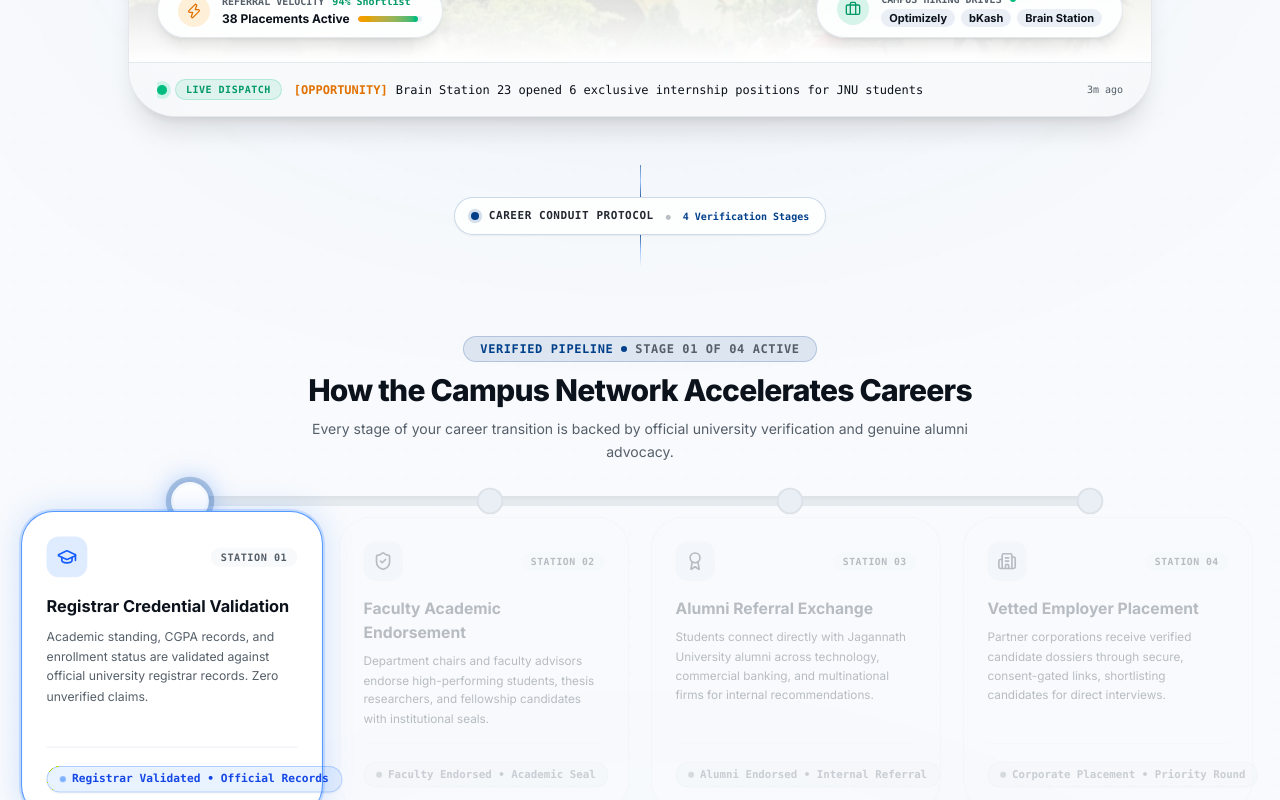
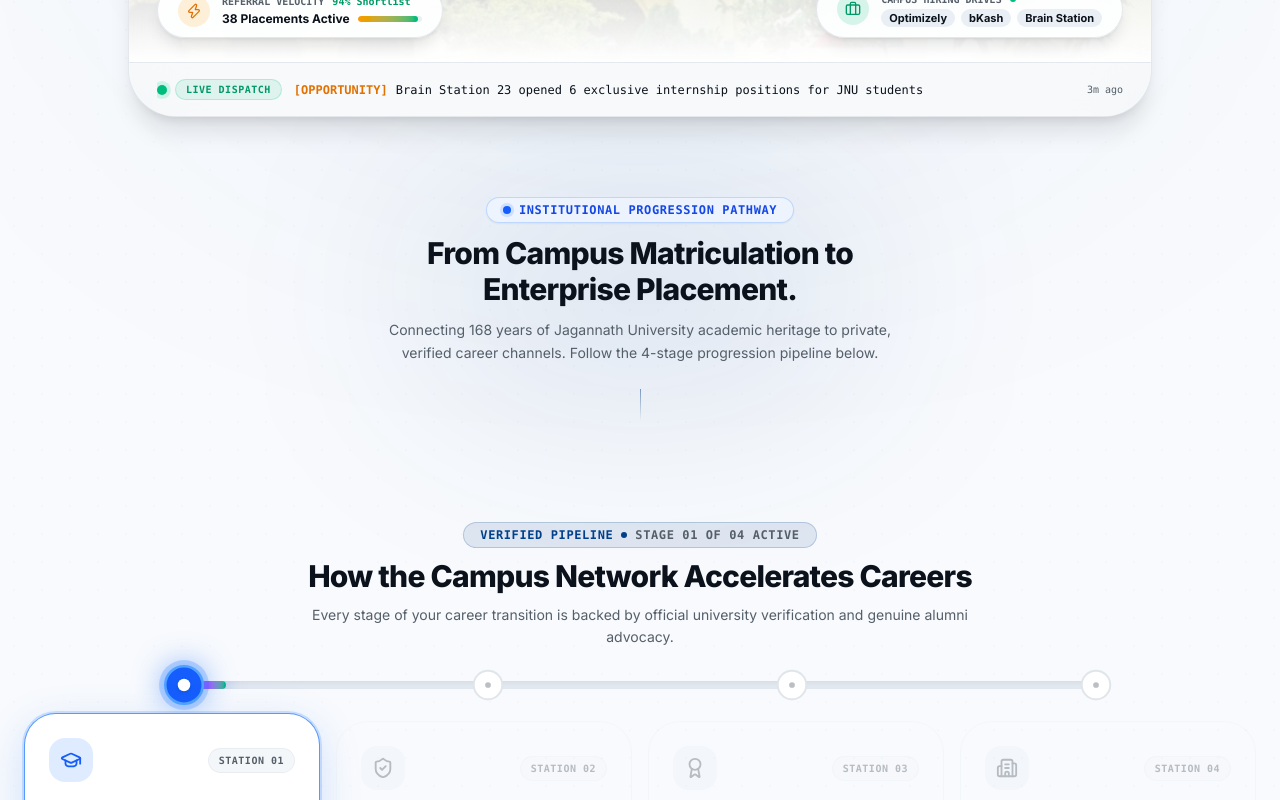
Before and after one commit to sooooojib/CAMPUS_JOB_HUNTING, a Next.js app: page / in a window 1280 px wide. Shown: the part 1160-1960 px from the top of the page. Built offline with nearby package versions, Linux system fonts and the light colour scheme.

Commit message:
fix(landing): design authentic transition bridge with editorial writing and fix station node card alignment

```diff
--- a/app/(public)/page.tsx
+++ b/app/(public)/page.tsx
@@ -5,42 +5,53 @@ import { ProcessConduit } from "@/components/landing/process-conduit";
 
 export function ContinuousSpine() {
   return (
-    <div className="relative flex flex-col items-center justify-center py-6 sm:py-8 pointer-events-none select-none">
-      {/* Subtle descent beam */}
-      <div className="w-px h-6 sm:h-8 bg-gradient-to-b from-primary/60 via-blue-500/40 to-primary/80" />
+    <div className="relative flex flex-col items-center justify-center py-10 sm:py-16 select-none">
+      {/* Ambient Radial Luminous Glow */}
+      <div className="absolute w-[450px] h-[220px] bg-primary/10 dark:bg-primary/15 blur-[100px] rounded-full pointer-events-none -translate-y-4" />
 
-      {/* High-Trust Transition Pill */}
-      <div className="inline-flex items-center gap-2.5 px-4 py-1.5 rounded-full bg-card/90 dark:bg-slate-900/90 border border-primary/20 shadow-xs backdrop-blur-md">
-        <span className="relative flex size-2">
-          <span className="animate-ping absolute inline-flex h-full w-full rounded-full bg-primary opacity-75" />
-          <span className="relative inline-flex rounded-full size-2 bg-primary" />
-        </span>
-        <span className="text-[11px] font-mono font-semibold tracking-wider uppercase text-foreground/90">
-          Career Conduit Protocol
-        </span>
-        <span className="text-muted-foreground/40">•</span>
-        <span className="text-[10px] font-mono text-primary font-bold">
-          4 Verification Stages
-        </span>
+      {/* Narrative Architectural Transition Bridge */}
+      <div className="relative z-10 flex flex-col items-center text-center max-w-xl mx-auto px-4 space-y-3">
+        {/* Luminous Waypoint Badge */}
+        <div className="inline-flex items-center gap-2 rounded-full border border-blue-500/25 bg-blue-50/80 dark:bg-blue-950/40 px-4 py-1 text-xs font-mono font-semibold text-blue-700 dark:text-blue-300 shadow-xs backdrop-blur-md">
+          <span className="relative flex size-2">
+            <span className="animate-ping absolute inline-flex h-full w-full rounded-full bg-blue-500 opacity-75" />
+            <span className="relative inline-flex rounded-full size-2 bg-blue-600 dark:bg-blue-400" />
+          </span>
+          <span className="uppercase tracking-wider">Institutional Progression Pathway</span>
+        </div>
+
+        {/* Narrative Headline with Editorial Authority */}
+        <h3 className="text-2xl sm:text-3xl font-extrabold tracking-tight text-foreground">
+          From Campus Matriculation to Enterprise Placement.
+        </h3>
+
+        {/* Supporting Narrative Copy */}
+        <p className="text-xs sm:text-sm text-muted-foreground leading-relaxed max-w-lg">
+          Connecting 168 years of Jagannath University academic heritage to private, verified career channels. Follow the 4-stage progression pipeline below.
+        </p>
+
+        {/* Soft Downward Flow Indicator (No Harsh 1px Skewer Line) */}
+        <div className="pt-3 flex flex-col items-center gap-1 text-muted-foreground/50">
+          <div className="w-px h-8 bg-gradient-to-b from-primary/50 to-transparent" />
+        </div>
       </div>
-
-      {/* Subtle entry beam */}
-      <div className="w-px h-6 sm:h-8 bg-gradient-to-b from-primary/80 via-blue-500/40 to-transparent" />
     </div>
   );
 }
 
 export function OutcomeSpine() {
   return (
-    <div className="relative flex flex-col items-center justify-center py-6 sm:py-8 pointer-events-none select-none">
-      <div className="w-px h-6 bg-gradient-to-b from-emerald-500/60 to-emerald-500" />
-      <div className="inline-flex items-center gap-2 px-3.5 py-1 rounded-full bg-card/90 dark:bg-slate-900/90 border border-emerald-500/20 shadow-xs backdrop-blur-md">
-        <span className="size-1.5 rounded-full bg-emerald-500" />
-        <span className="text-[10px] font-mono font-semibold uppercase tracking-wider text-emerald-600 dark:text-emerald-400">
-          Verified Progression Output
-        </span>
+    <div className="relative flex flex-col items-center justify-center py-8 sm:py-12 select-none">
+      <div className="flex flex-col items-center text-center space-y-2">
+        <div className="inline-flex items-center gap-2 rounded-full border border-emerald-500/25 bg-emerald-50/70 dark:bg-emerald-950/40 px-4 py-1 text-xs font-mono font-semibold text-emerald-700 dark:text-emerald-300 shadow-xs backdrop-blur-md">
+          <span className="size-2 rounded-full bg-emerald-500" />
+          <span className="uppercase tracking-wider">Stage 04 Placement Output</span>
+        </div>
+        <p className="text-xs font-mono text-muted-foreground">
+          Verified Pipeline Yield • 100% Registrar Synchronized
+        </p>
       </div>
-      <div className="w-px h-6 bg-gradient-to-b from-emerald-500 to-transparent" />
+      <div className="w-px h-8 bg-gradient-to-b from-emerald-500/50 to-transparent mt-3" />
     </div>
   );
 }
--- a/components/landing/process-conduit.tsx
+++ b/components/landing/process-conduit.tsx
@@ -19,11 +19,14 @@ const STATIONS = [
     icon: GraduationCap,
     color: "blue",
     borderActive:
-      "border-blue-500/80 ring-2 ring-blue-500/20 shadow-[0_0_30px_rgba(59,130,246,0.22)] bg-card",
+      "border-blue-500/80 ring-2 ring-blue-500/20 shadow-[0_12px_40px_rgba(59,130,246,0.22)] bg-card",
     iconBg: "bg-blue-500/15 text-blue-600 dark:text-blue-400",
     badgeBg:
       "bg-blue-500/10 text-blue-700 dark:text-blue-300 border-blue-500/30",
-    dotColor: "bg-blue-500",
+    nodeBg: "bg-blue-600 text-white",
+    nodeBorder: "border-blue-400",
+    nodeGlow: "shadow-[0_0_24px_rgba(59,130,246,0.7)] ring-4 ring-blue-500/25",
+    dotColor: "bg-blue-600",
   },
   {
     id: 1,
@@ -35,11 +38,14 @@ const STATIONS = [
     icon: ShieldCheck,
     color: "purple",
     borderActive:
-      "border-purple-500/80 ring-2 ring-purple-500/20 shadow-[0_0_30px_rgba(168,85,247,0.22)] bg-card",
+      "border-purple-500/80 ring-2 ring-purple-500/20 shadow-[0_12px_40px_rgba(168,85,247,0.22)] bg-card",
     iconBg: "bg-purple-500/15 text-purple-600 dark:text-purple-400",
     badgeBg:
       "bg-purple-500/10 text-purple-700 dark:text-purple-300 border-purple-500/30",
-    dotColor: "bg-purple-500",
+    nodeBg: "bg-purple-600 text-white",
+    nodeBorder: "border-purple-400",
+    nodeGlow: "shadow-[0_0_24px_rgba(168,85,247,0.7)] ring-4 ring-purple-500/25",
+    dotColor: "bg-purple-600",
   },
   {
     id: 2,
@@ -51,11 +57,14 @@ const STATIONS = [
     icon: Award,
     color: "amber",
     borderActive:
-      "border-amber-500/80 ring-2 ring-amber-500/20 shadow-[0_0_30px_rgba(245,158,11,0.22)] bg-card",
+      "border-amber-500/80 ring-2 ring-amber-500/20 shadow-[0_12px_40px_rgba(245,158,11,0.22)] bg-card",
     iconBg: "bg-amber-500/15 text-amber-600 dark:text-amber-400",
     badgeBg:
       "bg-amber-500/10 text-amber-700 dark:text-amber-300 border-amber-500/30",
-    dotColor: "bg-amber-500",
+    nodeBg: "bg-amber-600 text-white",
+    nodeBorder: "border-amber-400",
+    nodeGlow: "shadow-[0_0_24px_rgba(245,158,11,0.7)] ring-4 ring-amber-500/25",
+    dotColor: "bg-amber-600",
   },
   {
     id: 3,
@@ -67,11 +76,14 @@ const STATIONS = [
     icon: Building2,
     color: "emerald",
     borderActive:
-      "border-emerald-500/80 ring-2 ring-emerald-500/20 shadow-[0_0_30px_rgba(16,185,129,0.22)] bg-card",
+      "border-emerald-500/80 ring-2 ring-emerald-500/20 shadow-[0_12px_40px_rgba(16,185,129,0.22)] bg-card",
     iconBg: "bg-emerald-500/15 text-emerald-600 dark:text-emerald-400",
     badgeBg:
       "bg-emerald-500/10 text-emerald-700 dark:text-emerald-300 border-emerald-500/30",
-    dotColor: "bg-emerald-500",
+    nodeBg: "bg-emerald-600 text-white",
+    nodeBorder: "border-emerald-400",
+    nodeGlow: "shadow-[0_0_24px_rgba(16,185,129,0.7)] ring-4 ring-emerald-500/25",
+    dotColor: "bg-emerald-600",
   },
 ];
 
@@ -151,36 +163,45 @@ export function ProcessConduit() {
           </p>
         </div>
 
-        {/* Desktop Horizontal Conduit Line - Anchored Between 1st and 4th Card Centers */}
-        <div className="hidden lg:block relative mx-auto max-w-7xl px-4 my-2">
-          {/* Laser Track spanning between Node 1 (12.5%) and Node 4 (87.5%) */}
-          <div className="relative mx-[12.5%] h-2.5 bg-border/60 rounded-full overflow-hidden shadow-inner">
+        {/* Desktop Waypoint Rail & Interactive Nodes */}
+        <div className="hidden lg:block relative mx-auto max-w-7xl px-4 mt-2 mb-8">
+          {/* Laser Track spanning between Column 1 Center (12.5%) and Column 4 Center (87.5%) */}
+          <div className="relative mx-[12.5%] h-2 bg-slate-200 dark:bg-slate-800 rounded-full overflow-hidden shadow-inner">
             {/* Luminous Fill - Glides smoothly between round nodes with zero in-between stopping */}
             <div
               className="h-full rounded-full bg-gradient-to-r from-blue-500 via-purple-500 via-amber-500 to-emerald-500 shadow-[0_0_20px_rgba(59,130,246,0.8)] transition-all duration-700 ease-[cubic-bezier(0.16,1,0.3,1)]"
-              style={{ width: `${targetFill}%` }}
+              style={{ width: `${Math.max(targetFill, 4)}%` }}
             />
           </div>
 
-          {/* 4 Node Waypoint Anchors Exactly Above Card Centers */}
-          <div className="absolute top-1/2 -translate-y-1/2 left-0 right-0 flex justify-around pointer-events-none px-4">
+          {/* 4 Node Waypoint Anchors placed directly in 4 grid columns to align with cards */}
+          <div className="absolute top-1/2 -translate-y-1/2 left-0 right-0 grid grid-cols-4 gap-4 px-4 pointer-events-auto">
             {STATIONS.map((station, i) => {
-              const isCompletedOrActive = activeStep >= i;
               const isCurrent = activeStep === i;
+              const isPassed = activeStep > i;
+
               return (
-                <div
-                  key={station.id}
-                  className={`relative flex items-center justify-center size-7 rounded-full border-2 bg-card transition-all duration-700 ease-[cubic-bezier(0.16,1,0.3,1)] ${
-                    isCurrent
-                      ? `${station.dotColor} border-background scale-135 shadow-[0_0_20px_rgba(59,130,246,0.6)] ring-4 ring-primary/25 z-10`
-                      : isCompletedOrActive
-                      ? `${station.dotColor} border-background scale-110 shadow-sm`
-                      : "border-border/80 bg-muted scale-95"
-                  }`}
-                >
-                  {isCurrent && (
-                    <span className="size-2 rounded-full bg-white animate-ping" />
-                  )}
+                <div key={station.id} className="flex justify-center items-center">
+                  <button
+                    type="button"
+                    onClick={() => setActiveStep(i)}
+                    aria-label={`Jump to ${station.station}`}
+                    className={`relative flex items-center justify-center size-8 rounded-full border-2 transition-all duration-500 ease-[cubic-bezier(0.16,1,0.3,1)] cursor-pointer ${
+                      isCurrent
+                        ? `${station.nodeBg} ${station.nodeBorder} ${station.nodeGlow} scale-125 z-20`
+                        : isPassed
+                        ? "bg-primary border-primary text-white scale-105 shadow-sm z-10"
+                        : "bg-card border-border/80 text-muted-foreground scale-95"
+                    }`}
+                  >
+                    {isCurrent ? (
+                      <span className="size-2.5 rounded-full bg-white shadow-sm" />
+                    ) : isPassed ? (
+                      <span className="size-2 rounded-full bg-white/90" />
+                    ) : (
+                      <span className="size-1.5 rounded-full bg-muted-foreground/40" />
+                    )}
+                  </button>
                 </div>
               );
             })}
@@ -197,28 +218,28 @@ export function ProcessConduit() {
               <div
                 key={station.id}
                 onClick={() => setActiveStep(idx)}
-                className={`cursor-pointer rounded-[2rem] border p-5 sm:p-6 transition-all duration-700 ease-[cubic-bezier(0.16,1,0.3,1)] flex flex-col justify-between ${
+                className={`cursor-pointer rounded-[2rem] border p-6 transition-all duration-500 ease-[cubic-bezier(0.16,1,0.3,1)] flex flex-col justify-between min-h-[300px] sm:min-h-[320px] ${
                   isActive
-                    ? `${station.borderActive} scale-102 opacity-100`
+                    ? `${station.borderActive} -translate-y-2 opacity-100`
                     : isPassed
-                    ? "border-border/70 bg-card/60 opacity-75 scale-100"
-                    : "border-border/40 bg-card/30 opacity-40 scale-98"
+                    ? "border-border/70 bg-card/60 opacity-75 translate-y-0"
+                    : "border-border/40 bg-card/30 opacity-40 translate-y-0"
                 }`}
               >
-                <div>
+                <div className="space-y-4">
                   {/* Station Icon & Number */}
-                  <div className="flex items-center justify-between mb-4">
+                  <div className="flex items-center justify-between">
                     <div
-                      className={`flex size-10 items-center justify-center rounded-xl transition-all duration-500 ease-[cubic-bezier(0.16,1,0.3,1)] ${
+                      className={`flex size-11 items-center justify-center rounded-2xl transition-all duration-500 ${
                         isActive
                           ? station.iconBg
                           : "bg-muted text-muted-foreground"
                       }`}
                     >
-                      <station.icon className="size-5" />
+                      <station.icon className="size-5.5" />
                     </div>
 
-                    <span className="text-[10px] font-mono font-bold tracking-wider uppercase text-muted-foreground bg-muted/40 px-2.5 py-0.5 rounded-full">
+                    <span className="text-[10px] font-mono font-bold tracking-wider uppercase text-muted-foreground bg-muted/50 px-2.5 py-1 rounded-full border border-border/40">
                       {station.station}
                     </span>
                   </div>
@@ -233,23 +254,23 @@ export function ProcessConduit() {
                   </h3>
 
                   {/* Description */}
-                  <p className="mt-2 text-xs text-muted-foreground leading-relaxed line-clamp-3 sm:line-clamp-none">
+                  <p className="text-xs text-muted-foreground leading-relaxed line-clamp-3 sm:line-clamp-none">
                     {station.description}
                   </p>
                 </div>
 
                 {/* Station Badge (Active Indicator) */}
-                <div className="pt-4 mt-4 border-t border-border/40">
+                <div className="pt-4 mt-auto border-t border-border/40">
                   <div
-                    className={`inline-flex items-center gap-1.5 px-3 py-1 rounded-full text-[10px] sm:text-[11px] font-mono font-semibold border transition-all duration-500 ease-[cubic-bezier(0.16,1,0.3,1)] ${
+                    className={`inline-flex items-center gap-2 px-3 py-1.5 rounded-full text-[11px] font-mono font-semibold border transition-all duration-500 ${
                       isActive
                         ? `${station.badgeBg} shadow-xs`
-                        : "bg-muted/50 text-muted-foreground/70 border-border/40"
+                        : "bg-muted/40 text-muted-foreground/70 border-border/40"
                     }`}
                   >
                     <span
-                      className={`size-1.5 rounded-full ${
-                        isActive ? station.dotColor : "bg-muted-foreground/50"
+                      className={`size-2 rounded-full ${
+                        isActive ? station.dotColor : "bg-muted-foreground/40"
                       } ${isActive ? "animate-pulse" : ""}`}
                     />
                     <span className="truncate">{station.badge}</span>
```
